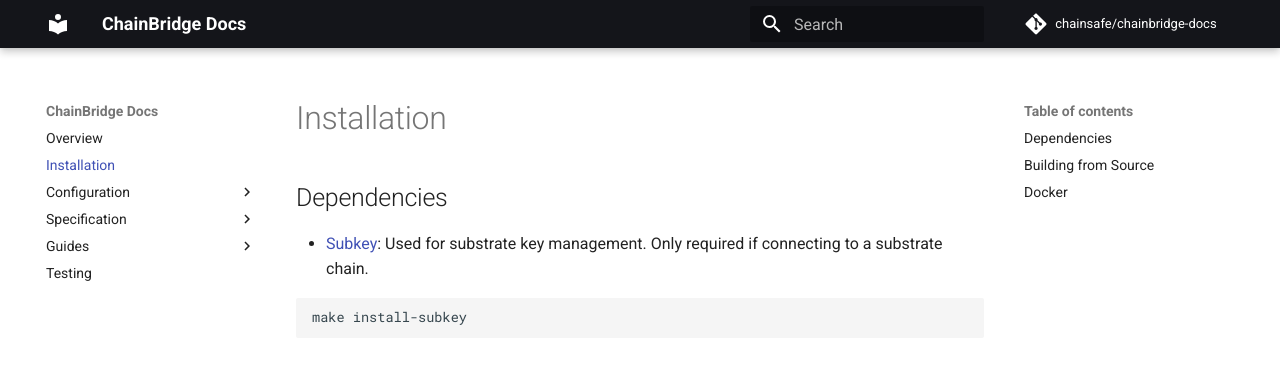
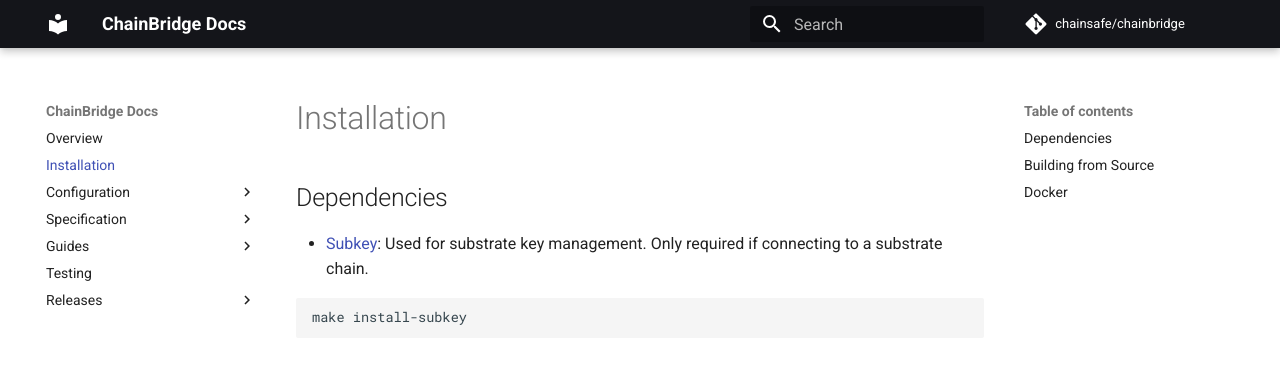
Before and after one commit to ChainSafe/chainbridge-docs, an MkDocs documentation site: the page built from docs/installation.md, in a window 1280 px wide. Shown: the top 383 px of the page. Built offline with MkDocs 1.6.1 and Material for MkDocs 9.7.7, drawn with Linux system fonts in a browser that asks for light colours; comment, search, counter and statistics services are not loaded.

Commit message:
P1sar/feat/releases links (#13)
* fix wrong docker run comand in local.md

* New nav bar section with links to releases add

* Update mkdocs.yml

Co-authored-by: David Ansermino <14164624+ansermino@users.noreply.github.com>

* revert wrongly changed repo_name and url

Co-authored-by: David Ansermino <14164624+ansermino@users.noreply.github.com>

```diff
--- a/mkdocs.yml
+++ b/mkdocs.yml
@@ -4,8 +4,8 @@
 site_name: ChainBridge Docs
 site_description: Modular Multi-Directional Blockchain Bridge to interact with Multiple Networks; Ethereum, Ethereum Classic, Substrate, Cosmos-SDK based chains.
 
-repo_name: chainsafe/chainbridge-docs
-repo_url: https://github.com/ChainSafe/chainbridge-docs
+repo_name: chainsafe/chainbridge
+repo_url: https://github.com/ChainSafe/chainbridge
 
 # Configuration
 markdown_extensions:
@@ -34,6 +34,10 @@
     - Running Locally (EVM <-> Substrate): local.md
     - Deploying Live (EVM <-> EVM): live-evm-bridge.md
   - Testing: test.md
+  - Releases:
+      - Relayer: https://github.com/ChainSafe/ChainBridge/tags
+      - Solidity: https://github.com/ChainSafe/chainbridge-solidity/tags
+
 
 extra:
   social:
```
